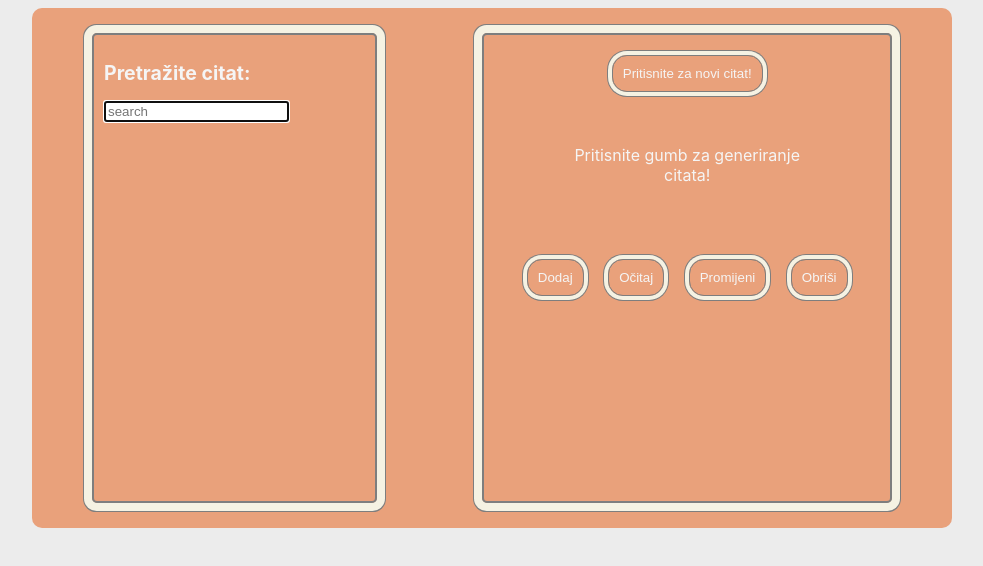
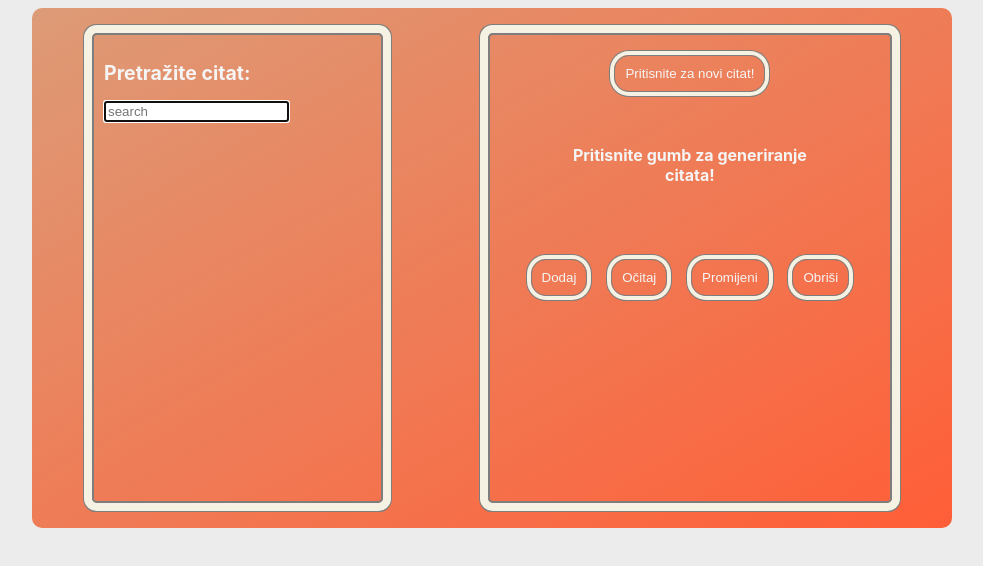
Before and after one commit to msostaric031/app1, a plain HTML site: page index.html in a window 1280 px wide. Shown: the whole page, without its empty margins (148-1131 px from the left). Drawn offline with Linux system fonts and the light colour scheme.

Commit message:
Boja pozadine i font promijenjen

```diff
--- a/_config.scss
+++ b/_config.scss
@@ -12,7 +12,7 @@ body {
   display: flex;
   padding: 10px;
   gap: 5px;
-  background-color: #e9a17b;
+  background: linear-gradient(to top left, #ff5e37, #dd9b77);
   border-radius: 10px;
   position: absolute;
   right: 0;
--- a/main.js
+++ b/main.js
@@ -50,7 +50,7 @@ function clearList() {
 
 function setNoResults() {
   const item = document.createElement("li");
-  const text = document.createTextNode("No results found");
+  const text = document.createTextNode("Nema rezultata.");
   item.appendChild(text);
   list.appendChild(item);
 }
--- a/style.scss
+++ b/style.scss
@@ -5,7 +5,7 @@
 .list {
   @extend %mutual;
   min-height: 200px;
-  width: 290px;
+  width: 30%;
   border-radius: 5px;
   padding: 10px;
   margin: 15px 50px;
@@ -21,10 +21,11 @@
 
 .quote-generator {
   @extend %mutual;
-  width: 450px;
+  width: 45%;
   text-align: center;
   margin: 15px 50px;
   border-radius: 5px;
+  font-weight: bold;
 
   .btn {
     margin: 40px 10px;
@@ -41,6 +42,7 @@
   .txt {
     position: relative;
     top: 5%;
+    overflow: hidden;
   }
 
   * {
```
Also changed, not shown: css/style.css, 1 other file.
